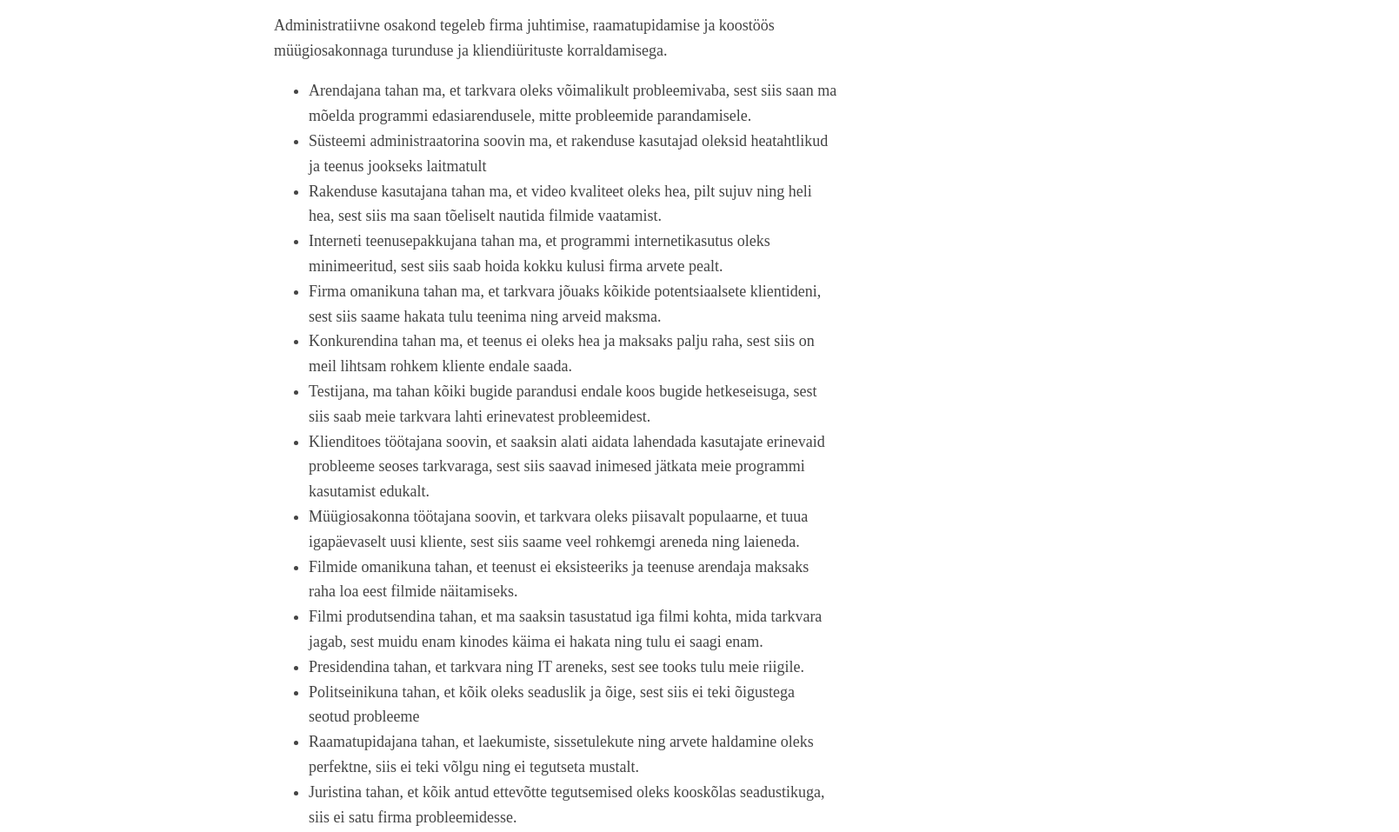
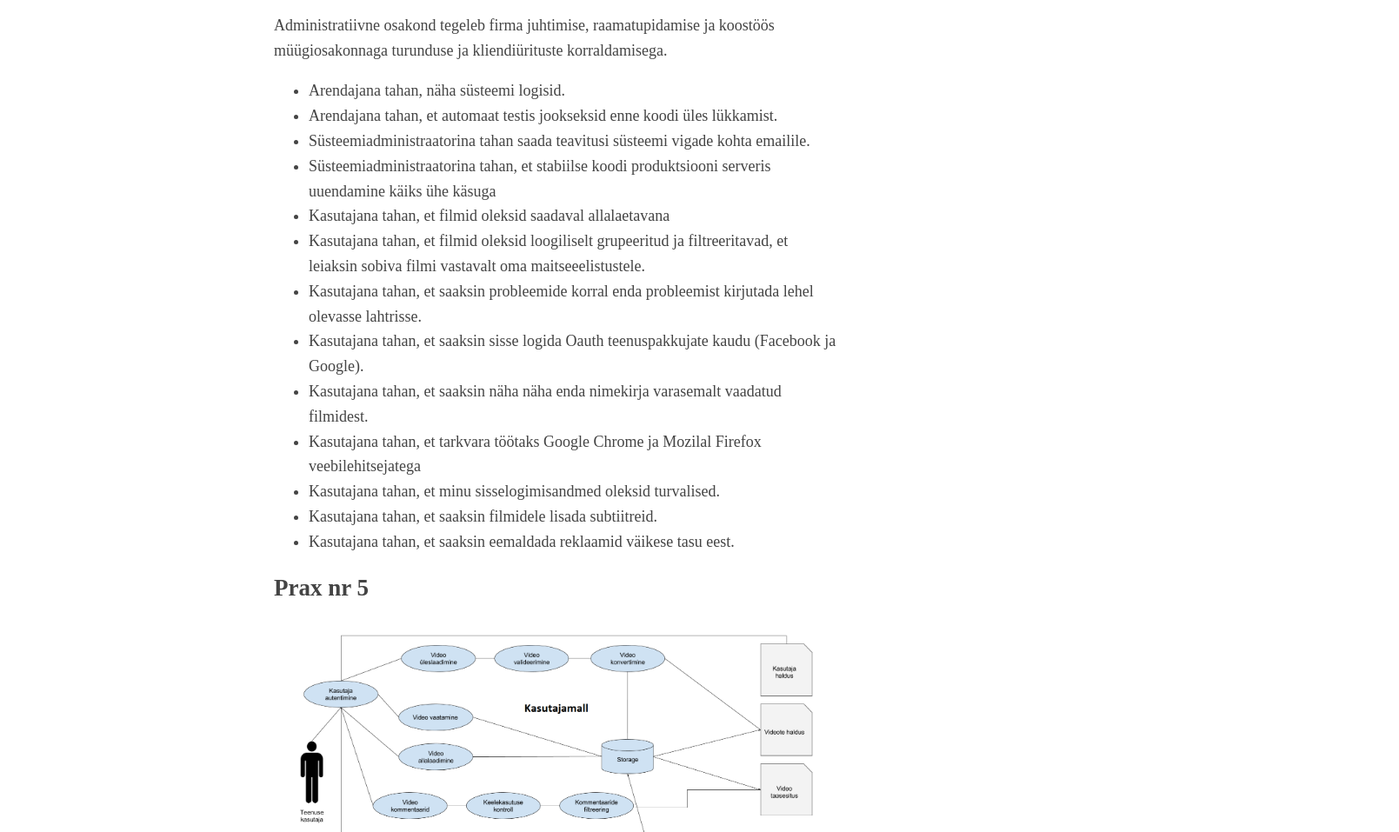
Before and after one commit to artizirk/analuus, a plain HTML site: page index.html in a window 1280 px wide. Shown: the part 4791-5748 px from the top of the page at 87% size, 1609 px wide, since content can reach past the window. Drawn offline with Linux system fonts and the light colour scheme.

Commit message:
Better userstories, closes #3

```diff
--- a/index.html
+++ b/index.html
@@ -230,22 +230,20 @@ Klientidele pakutavateks teenusteks on:
 <p>Administratiivne osakond tegeleb firma juhtimise, raamatupidamise ja koostöös müügiosakonnaga turunduse ja kliendiürituste korraldamisega.
 
 <ul>
-<li> Arendajana tahan ma, et tarkvara oleks võimalikult probleemivaba, sest siis saan ma mõelda programmi edasiarendusele, mitte probleemide parandamisele.
-<li>Süsteemi administraatorina soovin ma, et rakenduse kasutajad oleksid heatahtlikud ja teenus jookseks laitmatult
-<li>Rakenduse kasutajana tahan ma, et video kvaliteet oleks hea, pilt sujuv ning heli hea, sest siis ma saan tõeliselt nautida filmide vaatamist.
-<li>Interneti teenusepakkujana tahan ma, et programmi internetikasutus oleks minimeeritud, sest siis saab hoida kokku kulusi firma arvete pealt.
-<li>Firma omanikuna tahan ma, et tarkvara jõuaks kõikide potentsiaalsete klientideni, sest siis saame hakata tulu teenima ning arveid maksma.
-<li>Konkurendina tahan ma, et teenus ei oleks hea ja maksaks palju raha, sest siis on meil lihtsam rohkem kliente endale saada.
-<li>Testijana, ma tahan kõiki bugide parandusi endale koos bugide hetkeseisuga, sest siis saab meie tarkvara lahti erinevatest probleemidest.
-<li>Klienditoes töötajana soovin, et saaksin alati aidata lahendada kasutajate erinevaid probleeme seoses tarkvaraga, sest siis saavad inimesed jätkata meie programmi kasutamist edukalt.
-<li>Müügiosakonna töötajana soovin, et tarkvara oleks piisavalt populaarne, et tuua igapäevaselt uusi kliente, sest siis saame veel rohkemgi areneda ning laieneda.
-<li> Filmide omanikuna tahan, et teenust ei eksisteeriks ja teenuse arendaja maksaks raha loa eest filmide näitamiseks.
-<li> Filmi produtsendina tahan, et ma saaksin tasustatud iga filmi kohta, mida tarkvara jagab, sest muidu enam kinodes käima ei hakata ning tulu ei saagi enam.
-<li> Presidendina tahan, et tarkvara ning IT areneks, sest see tooks tulu meie riigile.
-<li> Politseinikuna tahan, et kõik oleks seaduslik ja õige, sest siis ei teki õigustega seotud probleeme
-<li> Raamatupidajana tahan, et laekumiste, sissetulekute ning arvete haldamine oleks perfektne, siis ei teki võlgu ning ei tegutseta mustalt.
-<li> Juristina tahan, et kõik antud ettevõtte tegutsemised oleks kooskõlas seadustikuga, siis ei satu firma probleemidesse.
-</li>
+<li> Arendajana tahan, näha süsteemi logisid.
+<li> Arendajana tahan, et automaat testis jookseksid enne koodi üles lükkamist.
+<li> Süsteemiadministraatorina tahan saada teavitusi süsteemi vigade kohta emailile.
+<li> Süsteemiadministraatorina tahan, et stabiilse koodi produktsiooni serveris uuendamine käiks ühe käsuga
+<li> Kasutajana tahan, et filmid oleksid saadaval allalaetavana
+<li> Kasutajana tahan, et filmid oleksid loogiliselt grupeeritud ja filtreeritavad, et leiaksin sobiva filmi vastavalt oma maitseeelistustele.
+<li> Kasutajana tahan, et saaksin probleemide korral enda probleemist kirjutada lehel olevasse lahtrisse.
+<li> Kasutajana tahan, et saaksin sisse logida Oauth teenuspakkujate kaudu (Facebook ja Google).
+<li> Kasutajana tahan, et saaksin näha näha enda nimekirja varasemalt vaadatud filmidest.
+<li> Kasutajana tahan, et tarkvara töötaks Google Chrome ja Mozilal Firefox veebilehitsejatega
+<li> Kasutajana tahan, et minu sisselogimisandmed oleksid turvalised.
+<li> Kasutajana tahan, et saaksin filmidele lisada subtiitreid.
+<li> Kasutajana tahan, et saaksin eemaldada reklaamid väikese tasu eest.
+</ul>
 
 <h2>Prax nr 5</h2>
 <a href="Skeem.png"><img src="Skeem.png" alt="Skeem"></a>
```
